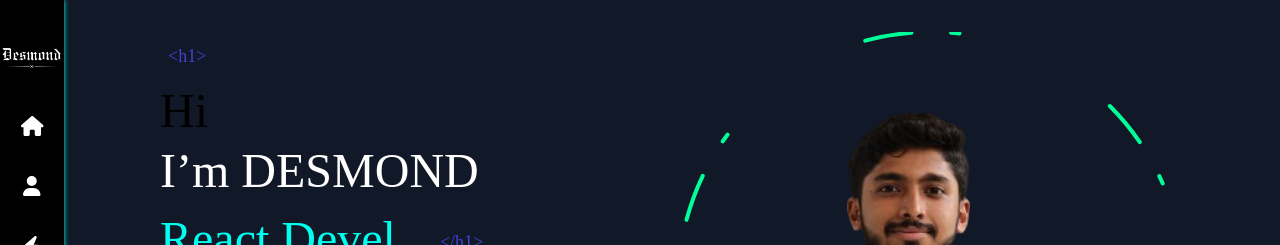
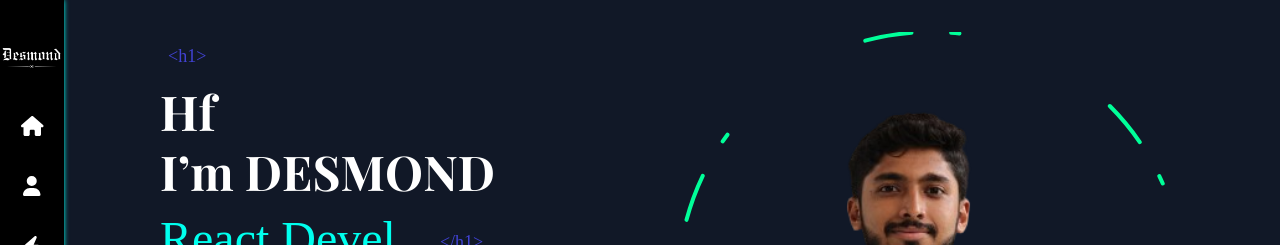
Before and after one commit to Desmond-06/des-portfolio, a React (Vite) app: page / in a window 1280 px wide. Shown: the top 245 px of the page. Built offline with nearby package versions, Linux system fonts and the light colour scheme; a web font is replaced by a local one.

Commit message:
Your commit message here

```diff
--- a/src/components/Home.jsx
+++ b/src/components/Home.jsx
@@ -20,7 +20,7 @@ const Home = () => {
               <span className="absolute text-[#4D4DFF] font-title text-[18px] left-2 mt-[-40px] opacity-80">
                 &lt;h1&gt;
               </span>
-              <div className="animate-rubberBand text-black">
+              <div className="animate-rubberBand text-white font-test font-bold">
                 <span
                   className={`inline-block animate-bounceIn hover:animate-rubberBand`}
                 >
@@ -29,10 +29,10 @@ const Home = () => {
                 <span
                   className={`inline-block animate-bounceIn hover:animate-rubberBand`}
                 >
-                  i
+                  f
                 </span>
               </div>
-              <div className="mt-3 mb-5 animate-rubberBand text-white">
+              <div className="mt-3 mb-5 animate-rubberBand text-white font-test font-bold">
                 <span
                   className={`inline-block animate-bounceIn hover:animate-rubberBand`}
                 >
```
